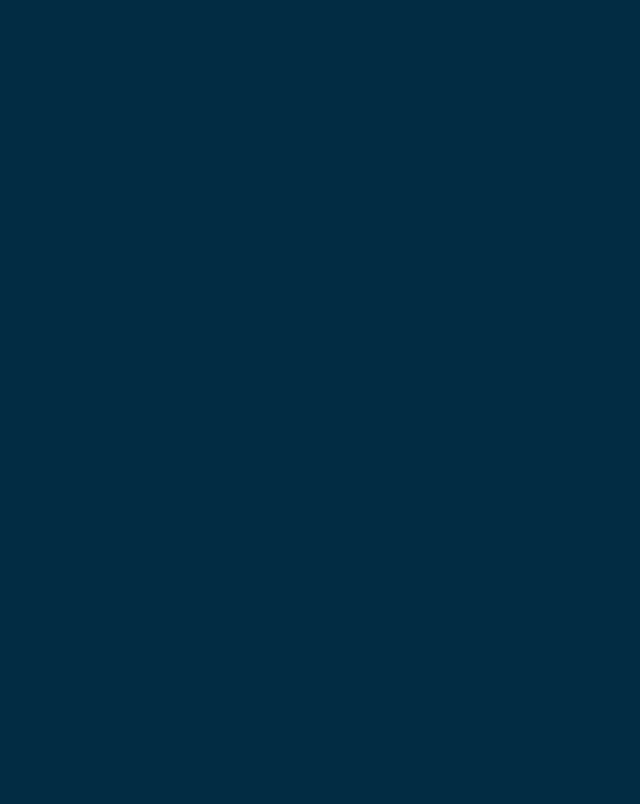
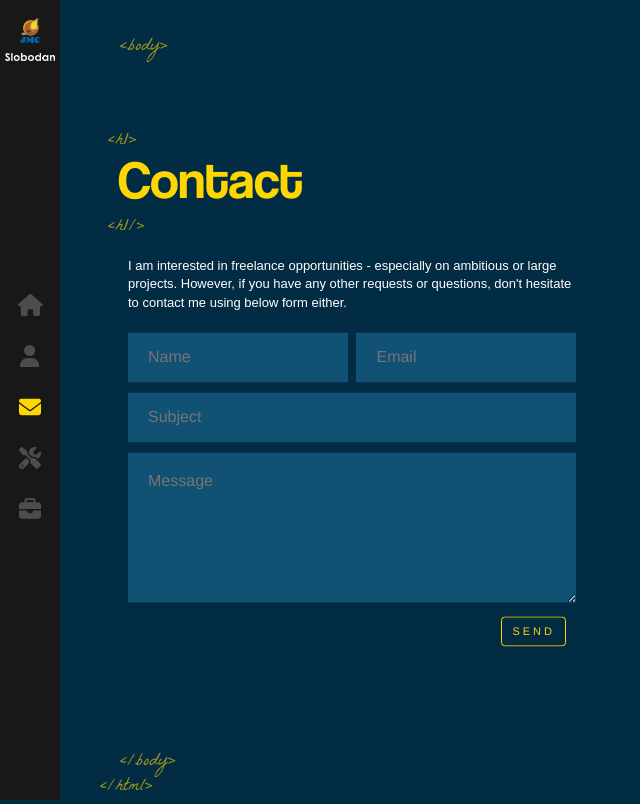
Before and after one commit to jmctheowl8/portfolio, a React (Vite) app in the folder project/: page /contact in a window 1280 px wide. Before the commit this address had no page. Shown: the whole page, without its empty margins (0-640 px from the left). Built offline with nearby package versions, Linux system fonts and the light colour scheme.

Commit message:
connected about and skill commpoents

```diff
--- a/project/src/App.jsx
+++ b/project/src/App.jsx
@@ -3,6 +3,11 @@ import { Route, Routes } from 'react-router-dom'
 import Layout from './commponents/Layout'
 import Home from './commponents/Home'
 import About from './commponents/About'
+import Contact from './commponents/contact'
+import Projects from './commponents/Projects'
+import Skills from './commponents/Skills'
+
+
 function App() {
   return (
     <>
@@ -10,6 +15,9 @@ function App() {
         <Route path="/" element={<Layout />}>
           <Route index element={<Home />} />
           <Route path="about" element={<About />} />
+          <Route path="contact" element={<Contact />}/>
+          <Route path="skills" element={<Skills />}/>
+          <Route path ="Projects" element={<Projects />}/>
         </Route>
      </Routes>
     </>
--- a/project/src/commponents/Layout/index.scss
+++ b/project/src/commponents/Layout/index.scss
@@ -40,7 +40,8 @@
 
 .container.contact-page,
 .container.about-page,
-.container.portfolio-page {
+.container.skills-page,
+.container.project-page {
 
     h1 {
       font-size: 53px;
--- /dev/null
+++ b/project/src/commponents/Projects/index.jsx
@@ -0,0 +1,37 @@
+import './index.scss'
+import { useState, useEffect } from 'react'
+
+const projects = () => {
+  const [currentIndex, setCurrentIndex] = useState(0)
+  const images = [
+    'https://picsum.photos/200/300?random=1',
+    'https://picsum.photos/200/300?random=2',
+    'https://picsum.photos/200/300?random=3',
+  ]
+
+  useEffect(() => {
+    const intervalId = setInterval(() => {
+      setCurrentIndex((currentIndex + 1) % images.length)
+    }, 3000) // change image every 3 seconds
+
+    return () => clearInterval(intervalId)
+  }, [currentIndex, images])
+
+  return (
+    <div className="container project-page">
+      <div className="text-zone">
+        <h1>My work</h1>
+
+        <div className="gallery">
+          <img src={images[currentIndex]} alt="Gallery Image" />
+        </div>
+        <p>Lorem ipsum dolor sit amet consectetur, adipisicing elit. Pariatur corrupti in dolorum obcaecati,
+          optio consectetur adipisci, aspernatur iusto nobis ab velit officia nostrum quas doloremque ullam
+           reprehenderit soluta labore ratione.
+        </p>
+      </div>
+    </div>
+  )
+}
+
+export default projects
--- /dev/null
+++ b/project/src/commponents/Projects/index.scss
@@ -0,0 +1,20 @@
+.gallery-container {
+  flex-basis: 40%;
+  padding: 20px;
+  text-align: center;
+}
+
+.gallery {
+  width: 100%;
+  height: 300px; /* adjust the height to your liking */
+  overflow: hidden;
+  border-radius: 10px;
+  box-shadow: 0 0 10px rgba(0, 0, 0, 0.2);
+}
+
+.gallery img {
+  width: 100%;
+  height: 100%;
+  object-fit: cover;
+  border-radius: 10px;
+}
--- a/project/src/commponents/Sidebar/index.jsx
+++ b/project/src/commponents/Sidebar/index.jsx
@@ -3,7 +3,7 @@ import LogoS from '../../assets/images/logo-transparent-png.png'
 import LogoSubtitle from '../../assets/images/logo_sub.png'
 import {Link, NavLink} from 'react-router-dom'
 import {FontAwesomeIcon} from '@fortawesome/react-fontawesome'
-import { faEnvelope, faHome, faUser} from '@fortawesome/free-solid-svg-icons'
+import { faEnvelope, faHome, faUser, faBriefcase, faTools} from '@fortawesome/free-solid-svg-icons'
 
 const Sidebar = () => {
   return (
@@ -24,6 +24,13 @@ const Sidebar = () => {
         <NavLink exact="true" activeclassname="active"  className='contact-link' to="/contact">
           <FontAwesomeIcon icon={faEnvelope} color="#4d4d4e" />
         </NavLink>
+        <NavLink exact="true" activeclassname="active"  className='skills-link' to="/skills">
+          <FontAwesomeIcon icon={faTools} color="#4d4d4e" />
+        </NavLink>
+
+        <NavLink exact="true" activeclassname="active"  className='projects-link' to="/Projects">
+          <FontAwesomeIcon icon={faBriefcase} color="#4d4d4e" />
+        </NavLink>
       </nav>
     </div>
   )
--- a/project/src/commponents/Sidebar/index.scss
+++ b/project/src/commponents/Sidebar/index.scss
@@ -89,10 +89,15 @@
         content: 'CONTACT';
       }
     }
+    a.skills-link {
+      &:after {
+        content: 'SKILLS';
+      }
+    }
 
-    a.portfolio-link {
+    a.projects-link {
       &:after {
-        content: 'PORTFOLIO';
+        content: 'MY WORK';
       }
     }
 
--- /dev/null
+++ b/project/src/commponents/Skills/index.jsx
@@ -0,0 +1,13 @@
+import "./index.scss"
+
+const Skills = ()=>{
+    return(
+        <div className="container skills-page">
+            <div className="text-zone">
+                <h1>Skills</h1>
+            </div>
+        </div>
+    )
+}
+
+export default Skills;
--- /dev/null
+++ b/project/src/commponents/contact/index.jsx
@@ -0,0 +1,78 @@
+import { useRef } from 'react'
+import emailjs from '@emailjs/browser'
+import './index.scss'
+
+
+const Contact = () => {
+    const form = useRef()
+
+    const sendEmail = (e) => {
+        e.preventDefault()
+
+        emailjs
+          .sendForm('gmail', 'template_YeJhZkgb', form.current, 'your-token')
+          .then(
+            () => {
+              alert('Message successfully sent!')
+              window.location.reload(false)
+            },
+            () => {
+              alert('Failed to send the message, please try again')
+            }
+          )
+      }
+
+    return (
+        <>
+          <div className="container contact-page">
+            <div className="text-zone">
+              <h1>
+                Contact
+              </h1>
+              <p>
+                I am interested in freelance opportunities - especially on ambitious
+                or large projects. However, if you have any other requests or
+                questions, don't hesitate to contact me using below form either.
+              </p>
+              <div className="contact-form">
+                <form ref={form} onSubmit={sendEmail}>
+                  <ul>
+                    <li className="half">
+                      <input placeholder="Name" type="text" name="name" required />
+                    </li>
+                    <li className="half">
+                      <input
+                        placeholder="Email"
+                        type="email"
+                        name="email"
+                        required
+                      />
+                    </li>
+                    <li>
+                      <input
+                        placeholder="Subject"
+                        type="text"
+                        name="subject"
+                        required
+                      />
+                    </li>
+                    <li>
+                      <textarea
+                        placeholder="Message"
+                        name="message"
+                        required
+                      ></textarea>
+                    </li>
+                    <li>
+                      <input type="submit" className="flat-button" value="SEND" />
+                    </li>
+                  </ul>
+                </form>
+              </div>
+            </div>
+          </div>
+        </>
+      )
+}
+
+export default Contact
--- /dev/null
+++ b/project/src/commponents/contact/index.scss
@@ -0,0 +1,74 @@
+.contact-form {
+    width: 100%;
+    margin-top: 20px;
+
+    ul {
+      padding: 0;
+      margin: 0;
+
+      li {
+        padding: 0;
+        margin: 0;
+        list-style: none;
+        margin-bottom: 10px;
+        opacity: 0;
+        overflow: hidden;
+        display: block;
+        clear: both;
+        position: relative;
+        animation: fadeInUp 2s 2s;
+        animation-fill-mode: forwards;
+      }
+
+      li.half {
+        width: 49%;
+        margin-left: 2%;
+        float: left;
+        clear: none;
+
+        &:first-child {
+          margin-left: 0;
+        }
+      }
+    }
+
+    input[type='text'],
+    input[type='email'] {
+      width: 100%;
+      border: 0;
+      background: #115173;
+      height: 50px;
+      font-size: 16px;
+      color: #fff;
+      padding: 0 20px;
+      box-sizing: border-box;
+    }
+
+    textarea {
+      width: 100%;
+      border: 0;
+      background: #115173;
+      height: 50px;
+      font-size: 16px;
+      color: #fff;
+      padding: 20px;
+      box-sizing: border-box;
+      min-height: 150px;
+    }
+
+    .flat-button {
+      color: #ffd700;
+      font-size: 11px;
+      letter-spacing: 3px;
+      text-decoration: none;
+      padding: 8px 10px;
+      border: 1px solid #ffd700;
+      float: left;
+      border-radius: 4px;
+      background: 0 0;
+      text-transform: uppercase;
+      float: right;
+      text-align: center;
+      margin-right: 10px;
+    }
+  }
```
Also changed, not shown: project/src/commponents/Skills/index.scss (added).
